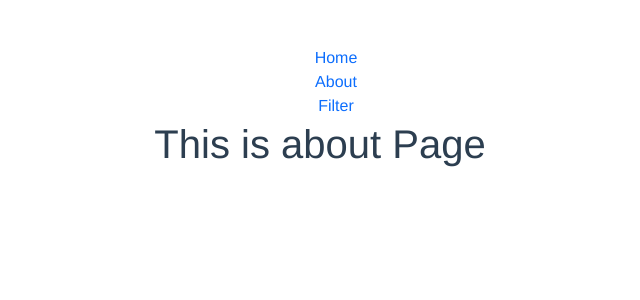
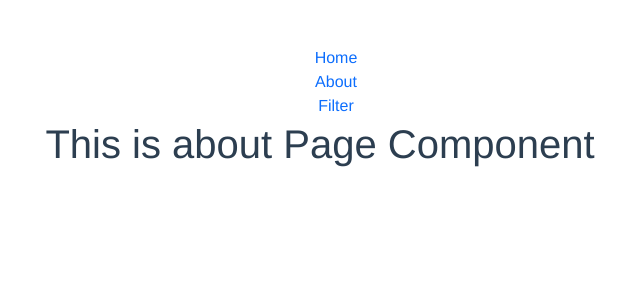
Before and after one commit to himanshukothari2011/vuex-proj, a Vue app: page /about in a window 1280 px wide. Shown: the top 300 px of the page, without its empty margins (320-960 px from the left). Built offline with nearby package versions, Linux system fonts and the light colour scheme.

Commit message:
Changes in About Component

```diff
--- a/src/components/About.vue
+++ b/src/components/About.vue
@@ -1,6 +1,6 @@
 <template>
 <div class="about">
-<h1>This is about Page </h1>
+<h1>This is about Page Component </h1>
 </div>
 </template>
 <script>
```
